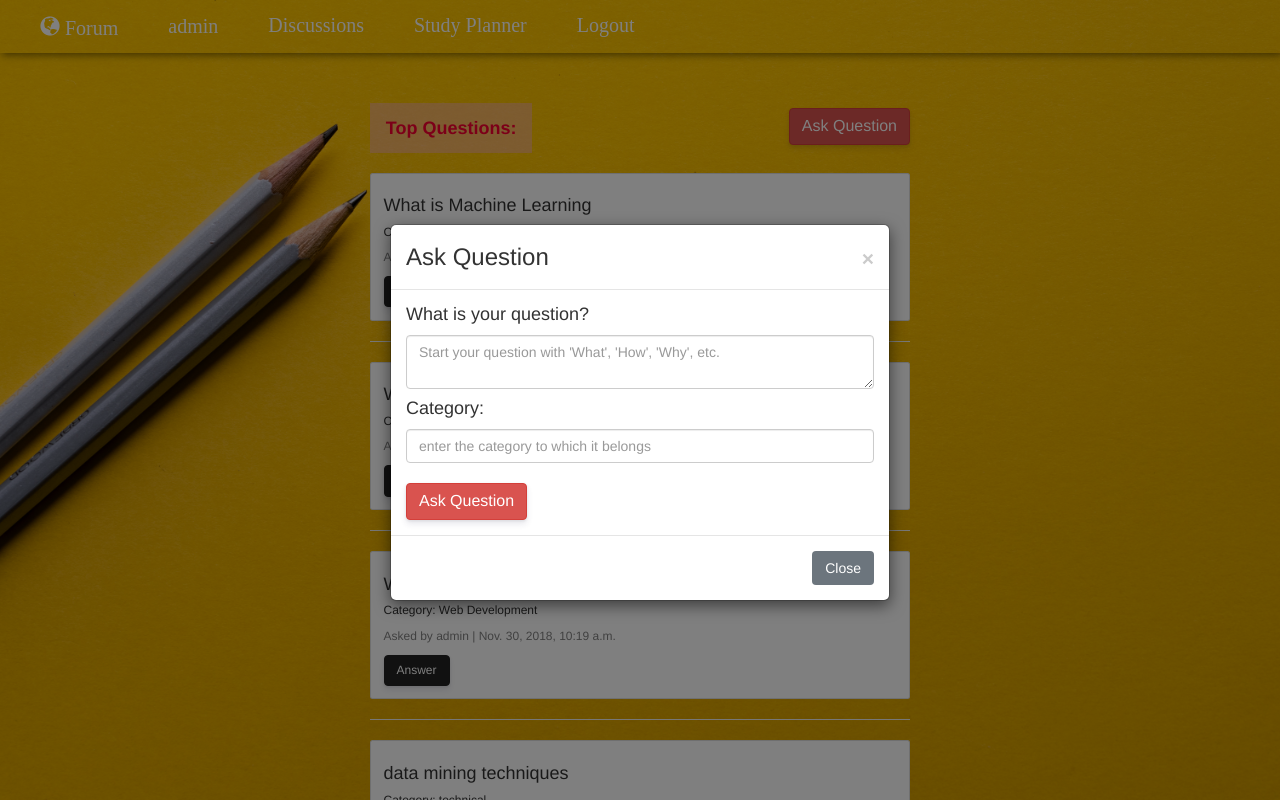
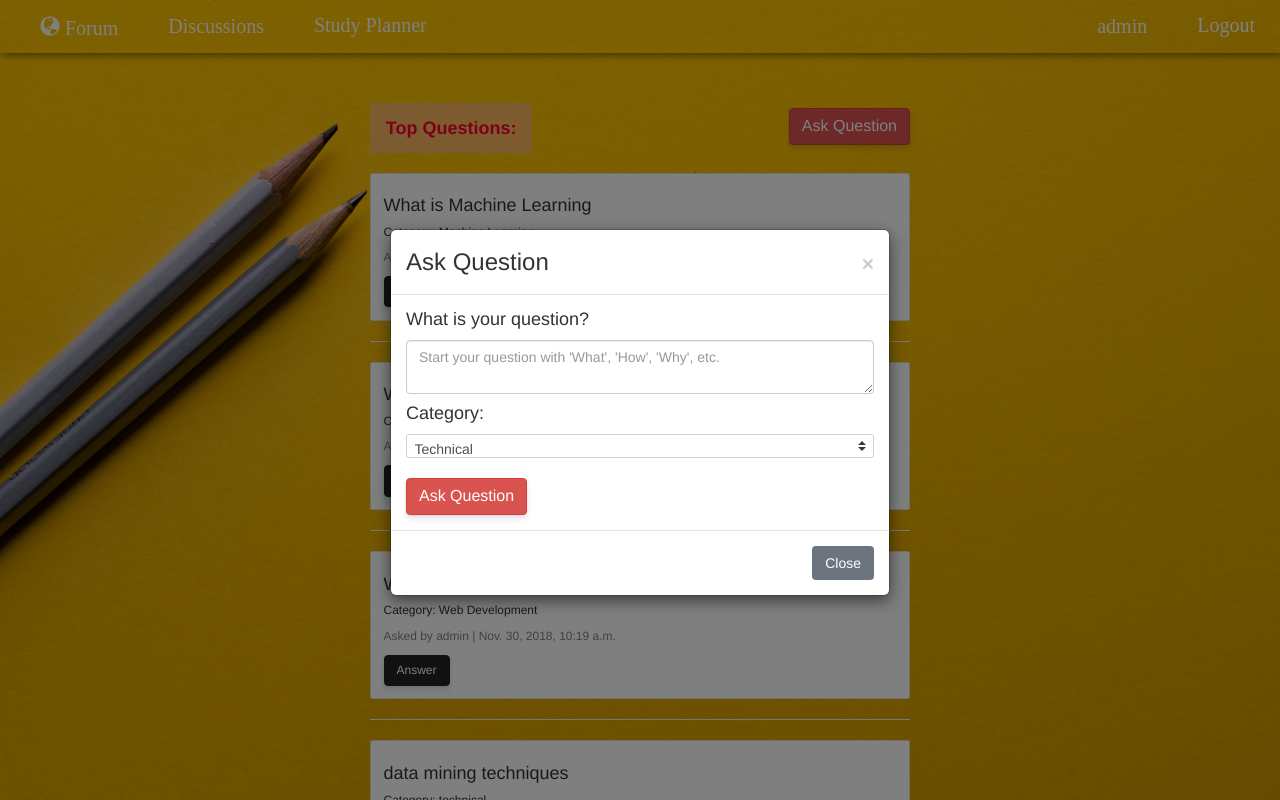
Before and after one commit to iamashwinks/CollegeForum, a Django app: page /discussion/ in a window 1280 px wide, after a click on "Ask Question". Run offline with Django 3.2, Linux system fonts and the light colour scheme; a user stored in the database is signed in; data comes from the database, SQL or seed files in the repository; both versions use the stored data as it was after the commit; some libraries are stand-ins or nearby versions.

Commit message:
Changed navbar

```diff
--- a/forum/views.py
+++ b/forum/views.py
@@ -91,8 +91,8 @@ def blogcomment(request, post_id):
 		comment.save()
 		return redirect("/post/{}".format(mypost.id))
 
-	comments = BlogComment.objects.filter(post=mypost)
-	return render(request, 'forum/post.html', {"post":mypost, "comments" : comments})
+	reply = BlogComment.objects.filter(post=mypost)
+	return render(request, 'forum/post.html', {"post":mypost, "reply" : reply})
 
 def post_question(request):
 	if not request.user.is_authenticated:
--- a/templates/forum/base.html
+++ b/templates/forum/base.html
@@ -21,22 +21,16 @@
 		<link type="text/css" href="{% static 'css/base.css' %}" rel="stylesheet">
 	</head>
 	<body style=" background-image: url('{% static 'images/home.jpg' %}');">
-		<nav id="nav-3">
+		<nav id="nav-3" class="navbar-expand-lg">
 			<div class="collapse navbar-collapse">
-				<ul class="nav navbar-nav mx-auto">
-					<li><a class="link-3" href="/"><span class="glyphicon glyphicon-globe"></span> Forum </a></li>
+				<ul class="nav navbar-nav mr-auto">
+					<li class="nav-item"><a class="link-3" href="/"><span class="glyphicon glyphicon-globe"></span> Forum </a></li>
+					<li class="nav-item"><a class="link-3" href="/discussion/" style="margin-top: 1px;">Discussions</a></li>
+					<li class="nav-item"><a class="link-3" href="http://studyhours.herokuapp.com/" target="_blank">Study Planner</a></li>
 				</ul>
-				<ul class="nav navbar-nav mx-auto">
-					<li><a class="link-3" href="#" style="margin-top: 1px;">{{user.username}}</a></li>
-				</ul>
-				<ul class="nav navbar-nav mx-auto">
-					<li><a class="link-3" href="/discussion/">Discussions</a></li>
-				</ul>
-				<ul class="nav navbar-nav mx-auto">
-					<li><a class="link-3" href="http://studyhours.herokuapp.com/" target="_blank">Study Planner</a></li>
-				</ul>
-				<ul class="nav navbar-nav mr-auto">
-					<li><a class="link-3" href="/logout/">Logout</a></li>
+				<ul class="nav navbar-nav ml-auto navbar-right">
+					<li class="nav-item"><a class="link-3" href="#" style="margin-top: 1px;">{{user.username}}</a></li>
+					<li class="nav-item"><a class="link-3" href="/logout/">Logout</a></li>
 				</ul>
 			</div>
 		</nav>
--- a/templates/forum/basesign.html
+++ b/templates/forum/basesign.html
@@ -14,9 +14,9 @@
 			<div class="collapse navbar-collapse">
 				<ul class="nav navbar-nav mx-auto">
 					<li><a class="link-3" href="#"><span class="glyphicon glyphicon-globe"></span> Forum </a></li>
-					<li><a class="link-3" href="/index/">About Us</a></li>
-					<li><a class="link-3" href="/signup/">Signup</a></li>
-					<li><a class="link-3" href="/login/">Login</a></li>
+					<li><a class="link-3" href="/index/" style="margin-top: 2px;">About Us</a></li>
+					<li><a class="link-3" href="/login/" style="margin-top: 2px;">Login</a></li>
+					<li><a class="link-3" href="/signup/" style="margin-top: 2px;">Signup</a></li>
 				</ul>
 			</div>
 		</nav>
--- a/templates/forum/discussion.html
+++ b/templates/forum/discussion.html
@@ -22,14 +22,21 @@
 							</div>
 							<div class="modal-body">
 								<h4 style="margin-bottom: 10px; margin-top:0;">What is your question?</h4>
-								<form action="/" method="POST">
+								<form action="/discussion/" method="POST">
 									{% csrf_token %}
 									<div class="form-group" style="margin-bottom: 10px;">
 										<textarea row=3 name="editordata" class="form-control" placeholder="Start your question with 'What', 'How', 'Why', etc."></textarea>
 									</div>
 									<h4 style="margin-bottom: 10px;">Category: </h2>
 									<div class="form-group" style="margin-bottom: 20px;">
-										<input type="text" name="category" class="form-control" placeholder="enter the category to which it belongs"/>
+										<select class="custom-select" name="category">
+											<option value="Technical">Technical</option>
+											<option value="Non-Technical">Non-Technical</option>
+											<option value="Web Development">Web Development</option>
+											<option value="Database">Database</option>
+											<option value="Machine Learning">Machine Learning</option>
+											<option value="Others">Others</option>
+										</select>
 									</div>
 									<button type="submit" class="btn btn-md btn-danger" style="box-shadow: 0 4px 6px rgba(50,50,93,.11),0 1px 3px rgba(0,0,0,.08); font-size: 16px;">Ask Question</button>
 								</form>
--- a/templates/forum/post.html
+++ b/templates/forum/post.html
@@ -27,7 +27,7 @@
 				</form>
 				<div class="container" style="margin: 20px 30px;">
 					<span class="badge badge-pill badge-danger" style="margin-bottom: 20px; padding: .875em; color: #f80031; background-color: rgba(251,175,190,.5); text-align: center; border-radius: 0; font-size:14px;">Comments:</span><br>
-					{% for com in body.comments %}
+					{% for com in mypost.get_comments %}
 						<span class="badge badge-pill badge-primary" style="padding: .875em; color: #2643e9;	background-color: rgba(203,210,246,.5); text-align: center; border-radius: 0; font-size:14px; margin-bottom: 20px; margin-right: 500px; width: 250px;">{{ com.comment|linebreaks|truncatechars:35 }}
 							<p style="font-size:10px; color:grey;">Replied by {{ com.author }} | {{ com.datetime }}</p></span>
 							{% empty %}
```
Also changed, not shown: templates/forum/index.html (+27 -3 lines), templates/forum/question.html (+0 -7 lines), db.sqlite3, static/images/la.jpg, static/images/ny.jpg.
